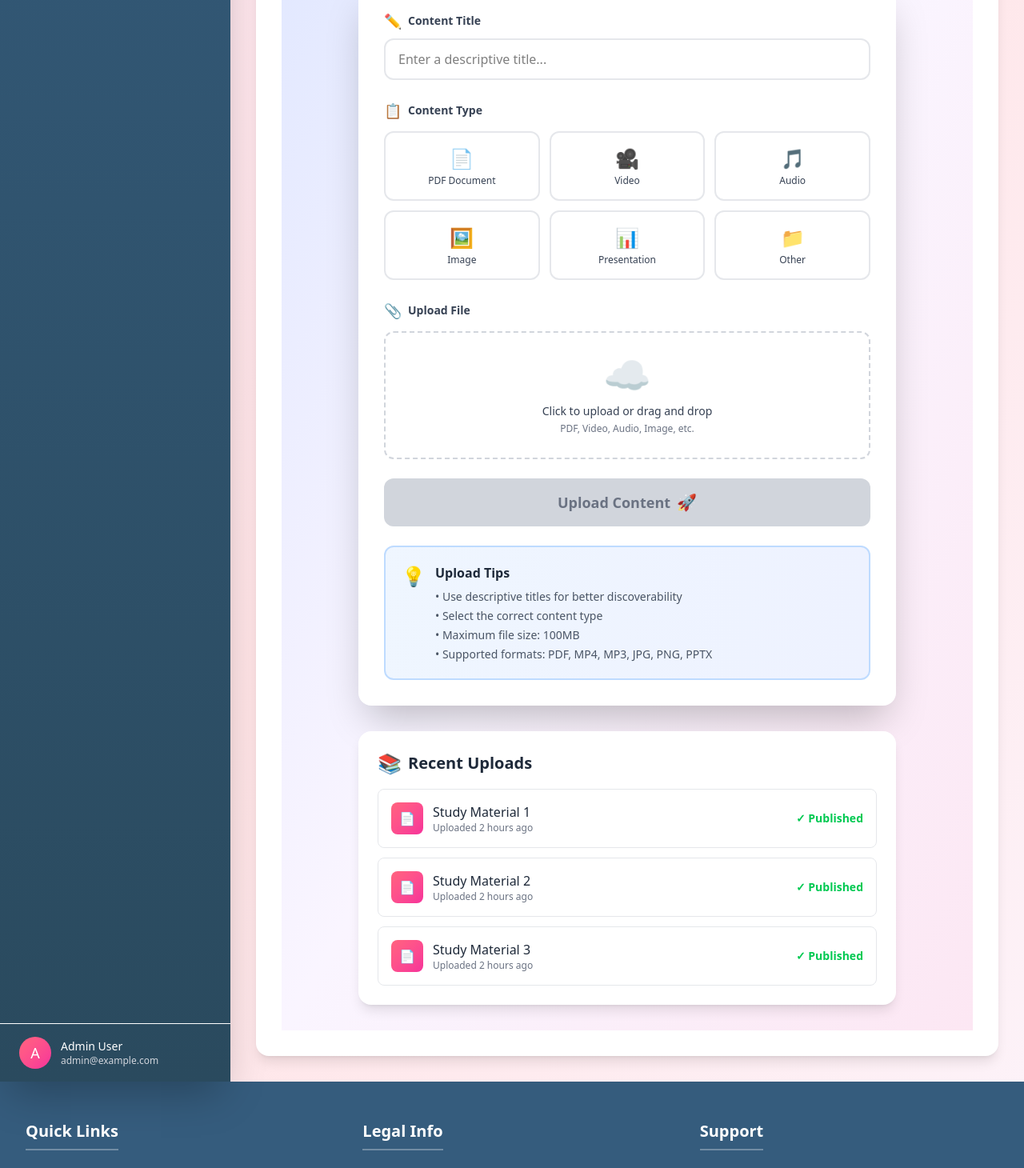
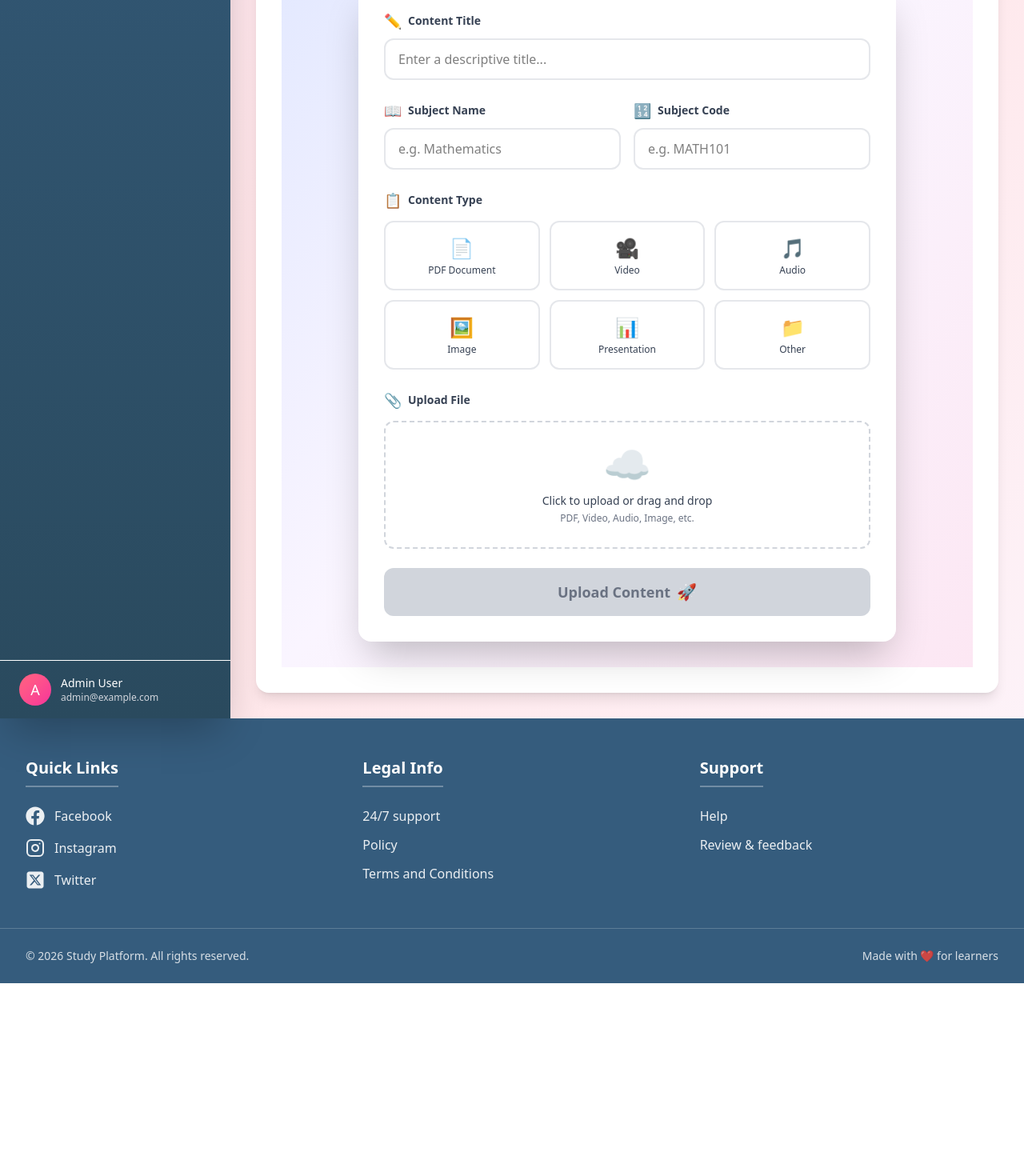
Before and after one commit to amitpal603/study-guide-frontend, a React (Vite) app: page /admin/study-guide/dashboard in a window 1280 px wide. Shown: the part 620-2080 px from the top of the page at 80% size. After the commit the page ends 1849 px from the top, so only its background shows below. Built offline with nearby package versions, Linux system fonts and the light colour scheme; sample sign-in values are in the browser's storage.

Commit message:
v33 update admin content upload page

```diff
--- a/src/components/main/admin/material/UploadContent.jsx
+++ b/src/components/main/admin/material/UploadContent.jsx
@@ -6,7 +6,9 @@ function UploadContent() {
   const [uploadSuccess, setUploadSuccess] = useState(false)
   const [formData, setFormData] = useState({
     title: '',
-    type: ''
+    type: '',
+    subjectName: '',
+    subjectCode: ''
   })
 
   const contentTypes = [
@@ -42,11 +44,13 @@ function UploadContent() {
 
       setTimeout(() => {
         setUploadSuccess(false)
-        setFormData({ title: '', type: '' })
+        setFormData({ title: '', type: '', subjectName: '', subjectCode: '' })
         setFileName('')
       }, 3000)
     }, 2000)
   }
+
+  const isFormValid = formData.title && formData.type && formData.subjectName && formData.subjectCode && fileName
 
   return (
     <div className='min-h-screen w-full bg-gradient-to-br from-indigo-100 via-purple-50 to-pink-100 flex items-center justify-center p-3 sm:p-4 md:p-6 lg:p-8'>
@@ -73,6 +77,7 @@ function UploadContent() {
             </div>
           ) : (
             <div className='space-y-4 md:space-y-6'>
+
               {/* Content Title */}
               <div className='transform hover:scale-105 transition-all duration-300'>
                 <label className='block text-xs sm:text-sm font-semibold text-gray-700 mb-2 flex items-center gap-2'>
@@ -87,6 +92,39 @@ function UploadContent() {
                   placeholder='Enter a descriptive title...'
                   className='w-full px-3 sm:px-4 py-2 sm:py-3 text-sm md:text-base border-2 border-gray-200 rounded-lg md:rounded-xl focus:border-rose-500 focus:outline-none focus:ring-2 focus:ring-rose-200 transition-all duration-300'
                 />
+              </div>
+
+              {/* Subject Name & Subject Code — side by side */}
+              <div className='grid grid-cols-1 sm:grid-cols-2 gap-3 md:gap-4'>
+                <div className='transform hover:scale-105 transition-all duration-300'>
+                  <label className='block text-xs sm:text-sm font-semibold text-gray-700 mb-2 flex items-center gap-2'>
+                    <span className='text-base md:text-lg'>📖</span>
+                    <span>Subject Name</span>
+                  </label>
+                  <input
+                    type='text'
+                    name='subjectName'
+                    value={formData.subjectName}
+                    onChange={handleInputChange}
+                    placeholder='e.g. Mathematics'
+                    className='w-full px-3 sm:px-4 py-2 sm:py-3 text-sm md:text-base border-2 border-gray-200 rounded-lg md:rounded-xl focus:border-rose-500 focus:outline-none focus:ring-2 focus:ring-rose-200 transition-all duration-300'
+                  />
+                </div>
+
+                <div className='transform hover:scale-105 transition-all duration-300'>
+                  <label className='block text-xs sm:text-sm font-semibold text-gray-700 mb-2 flex items-center gap-2'>
+                    <span className='text-base md:text-lg'>🔢</span>
+                    <span>Subject Code</span>
+                  </label>
+                  <input
+                    type='text'
+                    name='subjectCode'
+                    value={formData.subjectCode}
+                    onChange={handleInputChange}
+                    placeholder='e.g. MATH101'
+                    className='w-full px-3 sm:px-4 py-2 sm:py-3 text-sm md:text-base border-2 border-gray-200 rounded-lg md:rounded-xl focus:border-rose-500 focus:outline-none focus:ring-2 focus:ring-rose-200 transition-all duration-300'
+                  />
+                </div>
               </div>
 
               {/* Content Type */}
@@ -147,7 +185,7 @@ function UploadContent() {
                 </div>
               </div>
 
-              {/* Progress Indicator */}
+              {/* File Selected Indicator */}
               {fileName && (
                 <div className='bg-gradient-to-r from-green-50 to-emerald-50 border-2 border-green-200 rounded-lg md:rounded-xl p-3 md:p-4 animate-fadeIn'>
                   <div className='flex items-center gap-2 md:gap-3'>
@@ -163,9 +201,9 @@ function UploadContent() {
               {/* Upload Button */}
               <button
                 onClick={handleSubmit}
-                disabled={!formData.title || !formData.type || !fileName || isUploading}
+                disabled={!isFormValid || isUploading}
                 className={`w-full py-3 md:py-4 rounded-lg md:rounded-xl font-bold text-sm md:text-base lg:text-lg transition-all duration-300 ${
-                  !formData.title || !formData.type || !fileName || isUploading
+                  !isFormValid || isUploading
                     ? 'bg-gray-300 text-gray-500 cursor-not-allowed'
                     : 'bg-gradient-to-r from-rose-500 to-pink-500 text-white hover:shadow-2xl hover:shadow-rose-500/50 hover:scale-105'
                 }`}
@@ -183,51 +221,8 @@ function UploadContent() {
                 )}
               </button>
 
-              {/* Tips Section */}
-              <div className='bg-gradient-to-r from-blue-50 to-indigo-50 border-2 border-blue-200 rounded-lg md:rounded-xl p-4 md:p-5 animate-fadeIn'>
-                <div className='flex items-start gap-2 md:gap-3'>
-                  <span className='text-xl md:text-2xl flex-shrink-0'>💡</span>
-                  <div>
-                    <h3 className='font-semibold text-sm md:text-base text-gray-800 mb-2'>Upload Tips</h3>
-                    <ul className='text-xs md:text-sm text-gray-600 space-y-1'>
-                      <li>• Use descriptive titles for better discoverability</li>
-                      <li>• Select the correct content type</li>
-                      <li>• Maximum file size: 100MB</li>
-                      <li className='hidden sm:list-item'>• Supported formats: PDF, MP4, MP3, JPG, PNG, PPTX</li>
-                    </ul>
-                  </div>
-                </div>
-              </div>
             </div>
           )}
-        </div>
-
-        {/* Recent Uploads */}
-        <div className='mt-6 md:mt-8 bg-white rounded-xl md:rounded-2xl shadow-lg p-4 sm:p-5 md:p-6 animate-slideUp' style={{ animationDelay: '200ms' }}>
-          <h2 className='text-lg md:text-xl font-bold text-gray-800 mb-3 md:mb-4 flex items-center gap-2'>
-            <span className='text-xl md:text-2xl'>📚</span>
-            <span>Recent Uploads</span>
-          </h2>
-          <div className='space-y-2 md:space-y-3'>
-            {[1, 2, 3].map((item, index) => (
-              <div
-                key={item}
-                style={{ animationDelay: `${(index + 1) * 100}ms` }}
-                className='flex items-center justify-between p-3 md:p-4 border border-gray-200 rounded-lg hover:border-rose-300 hover:shadow-md transition-all duration-300 animate-slideInRight'
-              >
-                <div className='flex items-center gap-2 md:gap-3 flex-1 min-w-0'>
-                  <div className='w-8 h-8 sm:w-10 sm:h-10 bg-gradient-to-br from-rose-400 to-pink-500 rounded-lg flex items-center justify-center text-white flex-shrink-0'>
-                    📄
-                  </div>
-                  <div className='min-w-0 flex-1'>
-                    <p className='font-medium text-sm md:text-base text-gray-800 truncate'>Study Material {item}</p>
-                    <p className='text-xs text-gray-500'>Uploaded 2 hours ago</p>
-                  </div>
-                </div>
-                <span className='text-green-500 text-xs md:text-sm font-semibold whitespace-nowrap ml-2'>✓ Published</span>
-              </div>
-            ))}
-          </div>
         </div>
       </div>
 
@@ -259,17 +254,6 @@ function UploadContent() {
           }
         }
 
-        @keyframes slideInRight {
-          from {
-            opacity: 0;
-            transform: translateX(20px);
-          }
-          to {
-            opacity: 1;
-            transform: translateX(0);
-          }
-        }
-
         .animate-fadeIn {
           animation: fadeIn 0.6s ease-out forwards;
         }
@@ -281,10 +265,6 @@ function UploadContent() {
         .animate-slideInLeft {
           animation: slideInLeft 0.5s ease-out forwards;
         }
-
-        .animate-slideInRight {
-          animation: slideInRight 0.5s ease-out forwards;
-        }
       `}</style>
     </div>
   )
```
